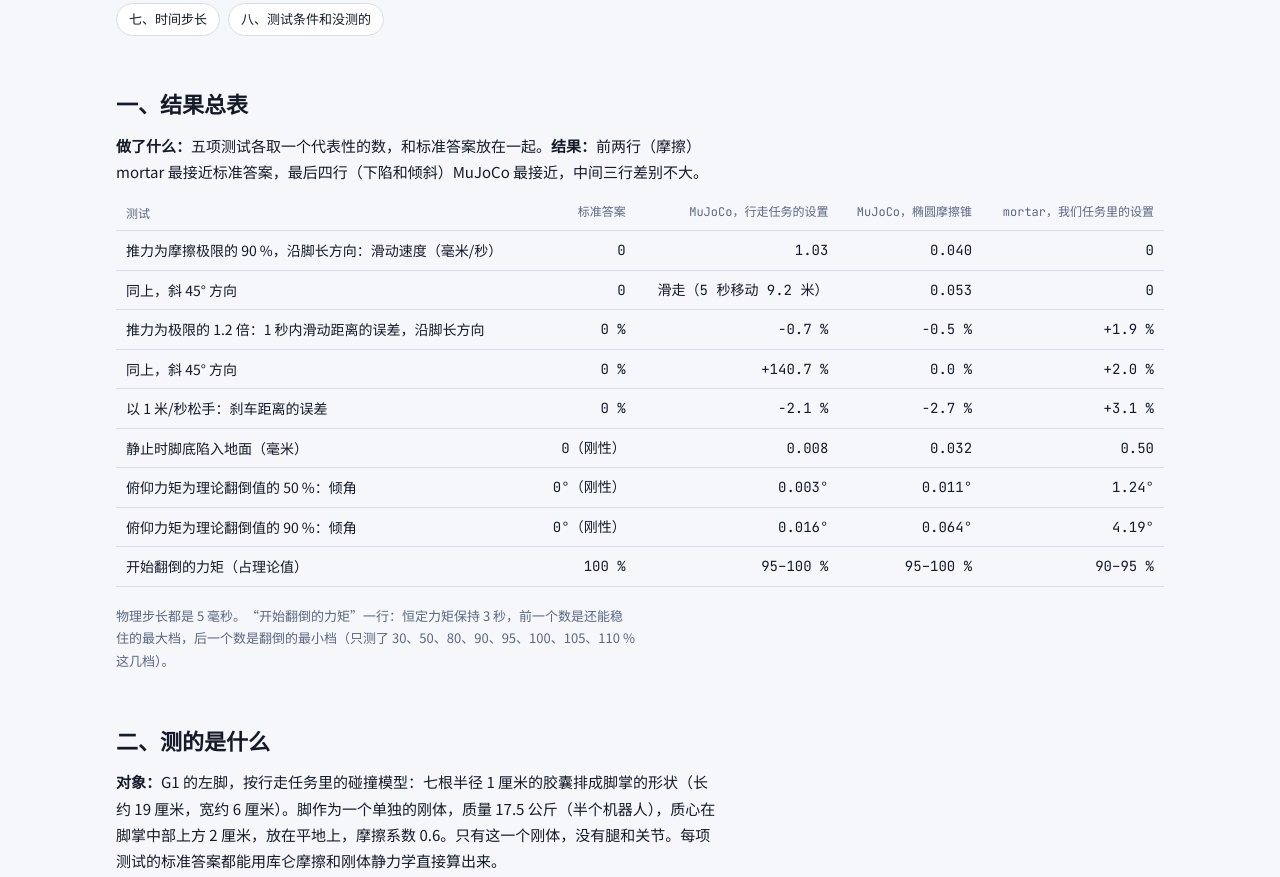
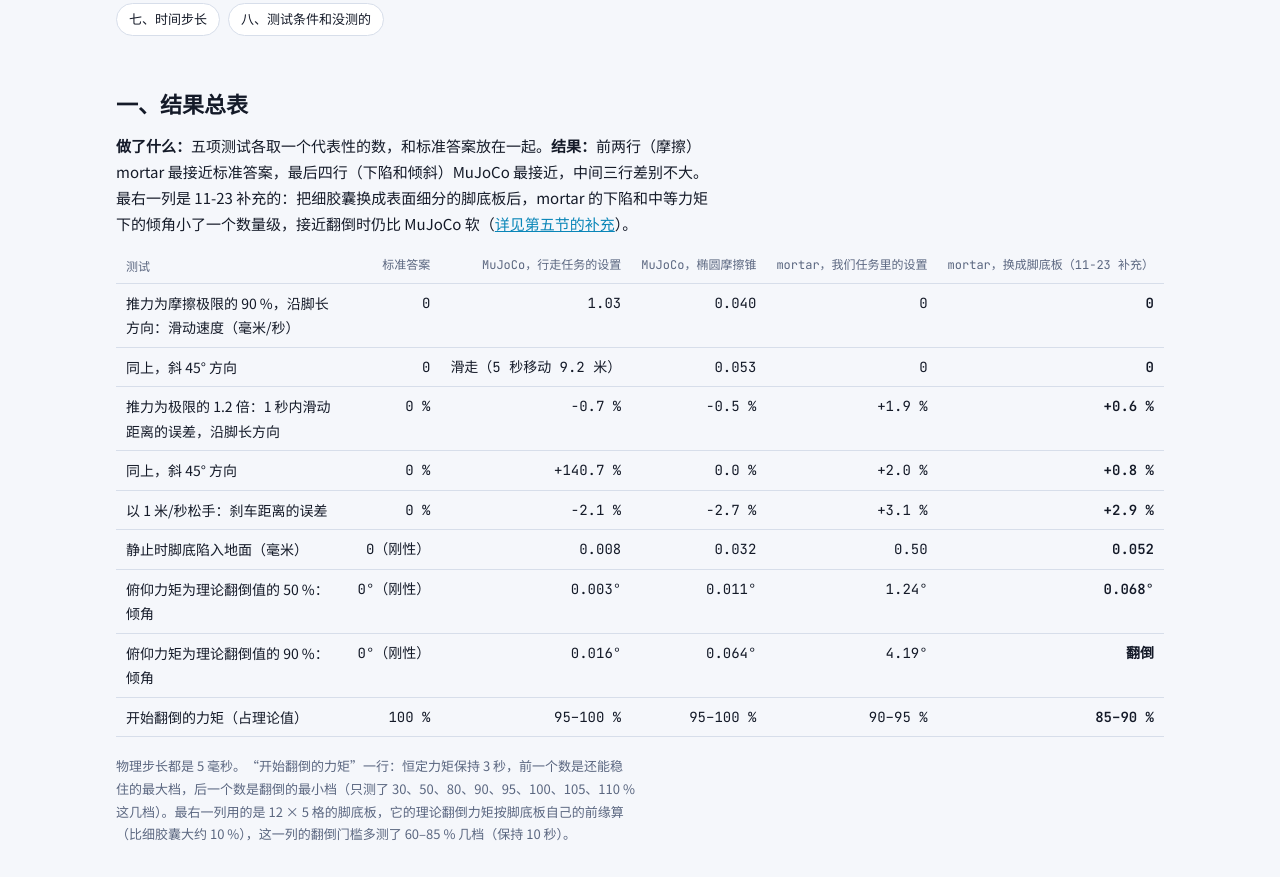
Before and after one commit to haoxiangNtu/world-model-lab, a plain HTML site: page docs/contact_tests.html in a window 1280 px wide. Shown: the part 828-1705 px from the top of the page. Drawn offline with Linux system fonts and the light colour scheme.

Commit message:
Contact tests: summary table gets the sole-plate column
Co-Authored-By: Claude Fable 5.2 <noreply@anthropic.com>

```diff
--- a/docs/contact_tests.html
+++ b/docs/contact_tests.html
@@ -34,21 +34,21 @@ td.num b{color:var(--fg)}
 <a href="#summary">一、结果总表</a><a href="#setup">二、测的是什么</a><a href="#push">三、推力低于摩擦极限</a><a href="#slide">四、滑动和刹车</a><a href="#tilt">五、下陷和倾斜</a><a href="#plate">补充：换成脚底板</a><a href="#settings">六、mortar 的摩擦刚度设置</a><a href="#dt">七、时间步长</a><a href="#check">八、测试条件和没测的</a>
 </div>
 <h2 id="summary">一、结果总表</h2>
-<p><b>做了什么：</b>五项测试各取一个代表性的数，和标准答案放在一起。<b>结果：</b>前两行（摩擦）mortar 最接近标准答案，最后四行（下陷和倾斜）MuJoCo 最接近，中间三行差别不大。</p>
+<p><b>做了什么：</b>五项测试各取一个代表性的数，和标准答案放在一起。<b>结果：</b>前两行（摩擦）mortar 最接近标准答案，最后四行（下陷和倾斜）MuJoCo 最接近，中间三行差别不大。最右一列是 11-23 补充的：把细胶囊换成表面细分的脚底板后，mortar 的下陷和中等力矩下的倾角小了一个数量级，接近翻倒时仍比 MuJoCo 软（<a href="#plate">详见第五节的补充</a>）。</p>
 <div class="tablewrap"><table>
-<thead><tr><th>测试</th><th class="num">标准答案</th><th class="num">MuJoCo，行走任务的设置</th><th class="num">MuJoCo，椭圆摩擦锥</th><th class="num">mortar，我们任务里的设置</th></tr></thead>
+<thead><tr><th>测试</th><th class="num">标准答案</th><th class="num">MuJoCo，行走任务的设置</th><th class="num">MuJoCo，椭圆摩擦锥</th><th class="num">mortar，我们任务里的设置</th><th class="num">mortar，换成脚底板（11-23 补充）</th></tr></thead>
 <tbody>
-<tr><td>推力为摩擦极限的 90 %，沿脚长方向：滑动速度（毫米/秒）</td><td class="num">0</td><td class="num">1.03</td><td class="num">0.040</td><td class="num">0</td></tr>
-<tr><td>同上，斜 45° 方向</td><td class="num">0</td><td class="num">滑走（5 秒移动 9.2 米）</td><td class="num">0.053</td><td class="num">0</td></tr>
-<tr><td>推力为极限的 1.2 倍：1 秒内滑动距离的误差，沿脚长方向</td><td class="num">0 %</td><td class="num">-0.7 %</td><td class="num">-0.5 %</td><td class="num">+1.9 %</td></tr>
-<tr><td>同上，斜 45° 方向</td><td class="num">0 %</td><td class="num">+140.7 %</td><td class="num">0.0 %</td><td class="num">+2.0 %</td></tr>
-<tr><td>以 1 米/秒松手：刹车距离的误差</td><td class="num">0 %</td><td class="num">-2.1 %</td><td class="num">-2.7 %</td><td class="num">+3.1 %</td></tr>
-<tr><td>静止时脚底陷入地面（毫米）</td><td class="num">0（刚性）</td><td class="num">0.008</td><td class="num">0.032</td><td class="num">0.50</td></tr>
-<tr><td>俯仰力矩为理论翻倒值的 50 %：倾角</td><td class="num">0°（刚性）</td><td class="num">0.003°</td><td class="num">0.011°</td><td class="num">1.24°</td></tr>
-<tr><td>俯仰力矩为理论翻倒值的 90 %：倾角</td><td class="num">0°（刚性）</td><td class="num">0.016°</td><td class="num">0.064°</td><td class="num">4.19°</td></tr>
-<tr><td>开始翻倒的力矩（占理论值）</td><td class="num">100 %</td><td class="num">95–100 %</td><td class="num">95–100 %</td><td class="num">90–95 %</td></tr>
+<tr><td>推力为摩擦极限的 90 %，沿脚长方向：滑动速度（毫米/秒）</td><td class="num">0</td><td class="num">1.03</td><td class="num">0.040</td><td class="num">0</td><td class="num"><b>0</b></td></tr>
+<tr><td>同上，斜 45° 方向</td><td class="num">0</td><td class="num">滑走（5 秒移动 9.2 米）</td><td class="num">0.053</td><td class="num">0</td><td class="num"><b>0</b></td></tr>
+<tr><td>推力为极限的 1.2 倍：1 秒内滑动距离的误差，沿脚长方向</td><td class="num">0 %</td><td class="num">-0.7 %</td><td class="num">-0.5 %</td><td class="num">+1.9 %</td><td class="num"><b>+0.6 %</b></td></tr>
+<tr><td>同上，斜 45° 方向</td><td class="num">0 %</td><td class="num">+140.7 %</td><td class="num">0.0 %</td><td class="num">+2.0 %</td><td class="num"><b>+0.8 %</b></td></tr>
+<tr><td>以 1 米/秒松手：刹车距离的误差</td><td class="num">0 %</td><td class="num">-2.1 %</td><td class="num">-2.7 %</td><td class="num">+3.1 %</td><td class="num"><b>+2.9 %</b></td></tr>
+<tr><td>静止时脚底陷入地面（毫米）</td><td class="num">0（刚性）</td><td class="num">0.008</td><td class="num">0.032</td><td class="num">0.50</td><td class="num"><b>0.052</b></td></tr>
+<tr><td>俯仰力矩为理论翻倒值的 50 %：倾角</td><td class="num">0°（刚性）</td><td class="num">0.003°</td><td class="num">0.011°</td><td class="num">1.24°</td><td class="num"><b>0.068°</b></td></tr>
+<tr><td>俯仰力矩为理论翻倒值的 90 %：倾角</td><td class="num">0°（刚性）</td><td class="num">0.016°</td><td class="num">0.064°</td><td class="num">4.19°</td><td class="num"><b>翻倒</b></td></tr>
+<tr><td>开始翻倒的力矩（占理论值）</td><td class="num">100 %</td><td class="num">95–100 %</td><td class="num">95–100 %</td><td class="num">90–95 %</td><td class="num"><b>85–90 %</b></td></tr>
 </tbody></table></div>
-<p class="small">物理步长都是 5 毫秒。“开始翻倒的力矩”一行：恒定力矩保持 3 秒，前一个数是还能稳住的最大档，后一个数是翻倒的最小档（只测了 30、50、80、90、95、100、105、110 % 这几档）。</p>
+<p class="small">物理步长都是 5 毫秒。“开始翻倒的力矩”一行：恒定力矩保持 3 秒，前一个数是还能稳住的最大档，后一个数是翻倒的最小档（只测了 30、50、80、90、95、100、105、110 % 这几档）。最右一列用的是 12 × 5 格的脚底板，它的理论翻倒力矩按脚底板自己的前缘算（比细胶囊大约 10 %），这一列的翻倒门槛多测了 60–85 % 几档（保持 10 秒）。</p>
 <h2 id="setup">二、测的是什么</h2>
 <p><b>对象：</b>G1 的左脚，按行走任务里的碰撞模型：七根半径 1 厘米的胶囊排成脚掌的形状（长约 19 厘米，宽约 6 厘米）。脚作为一个单独的刚体，质量 17.5 公斤（半个机器人），质心在脚掌中部上方 2 厘米，放在平地上，摩擦系数 0.6。只有这一个刚体，没有腿和关节。每项测试的标准答案都能用库仑摩擦和刚体静力学直接算出来。</p>
 <ul>
```
